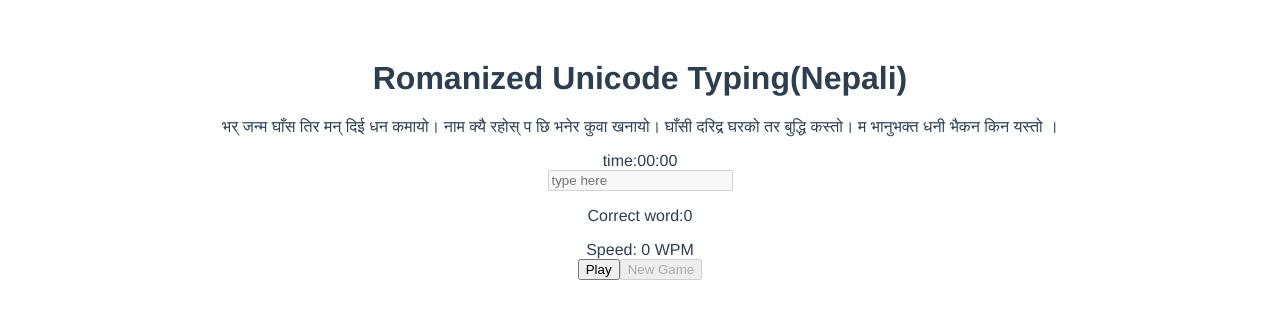
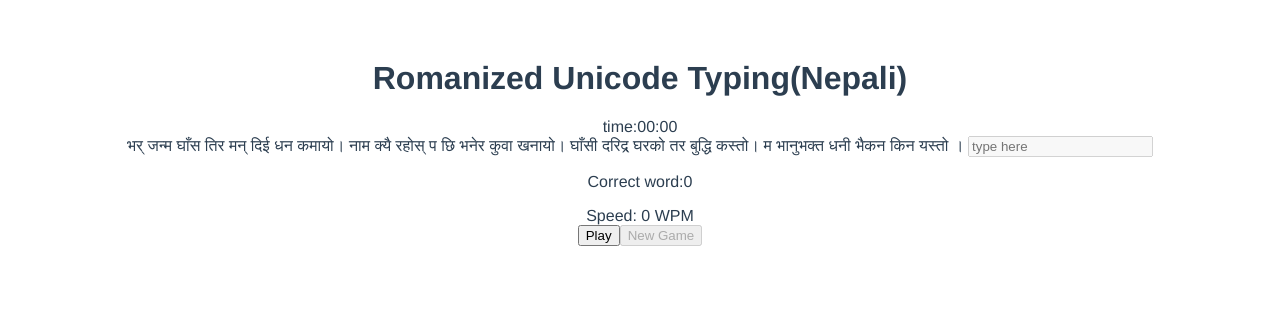
Before and after one commit to sachinbro/Romanized-Unicode-Typing-Nepali-, a Vue app: page / in a window 1280 px wide. Shown: the top 318 px of the page. Built offline with nearby package versions, Linux system fonts and the light colour scheme.

Commit message:
idk what i added

```diff
--- a/src/App.vue
+++ b/src/App.vue
@@ -1,10 +1,10 @@
 <template>
   <h1> Romanized Unicode Typing(Nepali)</h1>
+  <TheTime :isPlaying= "isPlaying" :gameFinished= "gameFinished" @current-time= "updateTime" @timeup= "gameOver" :isNewGame= "isNewGame" ref= "time"/>
   <Main @paragraph= "paragraphSelect" ref= "main"/>
-  <TheTime :isPlaying= "isPlaying" :gameFinished= "gameFinished" @current-time= "updateTime" @timeup= "gameOver" :isNewGame= "isNewGame" ref= "time"/>
   <TypingField  :isPlaying= "isPlaying"
   :autoFocus= "autoFocus" :currentTime= "currentTime" @game-over= "gameOver"
-  :isNewGame= "isNewGame" ref="typingfield"/>
+  :isNewGame= "isNewGame" @keypressed= "keypressed" ref="typingfield"/>
   <button @click= "play" :disabled= "false"> Play</button>
   <button @click= "loadNewGame" :disabled= "!newButton"> New Game</button>
 </template>
@@ -66,6 +66,9 @@ export default {
      this.$refs.typingfield.resetInput()
      this.$refs.time.resetTimer()
      this.$refs.main.random()
+   },
+   keypressed(event){
+
    }
  }
 }
--- a/src/components/main/Main.vue
+++ b/src/components/main/Main.vue
@@ -1,6 +1,8 @@
 <template>
 
-    <p>{{paragraphObject[randomValue].text}} </p>
+    <span v-for= "splitWord in splitWords">
+        {{splitWord}}
+    </span>
 
 </template>
 
@@ -10,6 +12,7 @@ export default {
     data(){
         return{
             randomValue: 0,
+            splitWords: [],
             paragraphObject: [
                 {
                     author: 'लक्ष्मीप्रसाद देवकोटा',
@@ -34,14 +37,20 @@ export default {
                 {
                     author: 'भैरव अर्याल',
                     article: 'जय भुडि' ,
-                    text: 'दोस्रो छ- घ्याम्पे भुडी । जो हाँडीघोप्टे भुँडीभन्दा अलि सानो भए पनि स्वभावमा भने प्रायः उस्तैउस्तै हुन्छ । तेस्रो हो-टाकनटुकन भुँडी । जसलाई नैवेद्य जुटाउन सत्रतिर दाह्रा ङिच्च्याई टाकनटुकन नगरी हुँदैन ',
+                    text: 'दोस्रो छ-घ्याम्पे भुडी । जो हाँडीघोप्टे भुँडीभन्दा अलि सानो भए पनि स्वभावमा भने प्रायः उस्तैउस्तै हुन्छ । तेस्रो हो-टाकनटुकन भुँडी । जसलाई नैवेद्य जुटाउन सत्रतिर दाह्रा ङिच्च्याई टाकनटुकन नगरी हुँदैन ',
                     difficulty: 'medium'},
                 {
                     author: 'भैरव अर्याल',
                     article: 'जय भुडि' ,
-                    text: ' हेरिल्याएको खण्डमा कृष्ण हुन् कि क्राइष्ट हुन्, बुद्ध हुन् कि कन्फ्युसियस हुन् सबै देवात्माहरु भुँडीबाट मर्त्यलोकमा अवरोहण गरेका हुन् । महर्षि हुन् कि मार्क्स हुन्, सन्त हुन् कि सार्त्र हुन्, सबै दार्शनिकहरु भुँडीमै निर्मित भएर देखा परेका हुन् ',
+                    text: 'हेरिल्याएको खण्डमा कृष्ण हुन् कि क्राइष्ट हुन्, बुद्ध हुन् कि कन्फ्युसियस हुन् सबै देवात्माहरु भुँडीबाट मर्त्यलोकमा अवरोहण गरेका हुन् । महर्षि हुन् कि मार्क्स हुन्, सन्त हुन् कि सार्त्र हुन्, सबै दार्शनिकहरु भुँडीमै निर्मित भएर देखा परेका हुन् ',
                     difficulty: 'hard',
                 },
+                {
+                    author: 'भैरव अर्याल',
+                    article: 'जय भुडि' ,
+                    text: "'तँ' को आदरार्थी 'तपाईँ' भएजस्तै 'म' को आदरार्थी 'मपाई' हुन्छ । त्यसैले सभ्य भाषामा 'तँ' को ठाउँ 'मपाई' ले नलिनु किन ?",
+                    difficulty: 'easy'
+                }
 
             ]
         }
@@ -49,13 +58,17 @@ export default {
     mounted(){
         this.randomValue =  Math.floor(Math.random() * this.paragraphObject.length)
         this.$emit('paragraph', this.paragraphObject[this.randomValue].text)
+        this.splitWords = this.paragraphObject[this.randomValue].text.split('')
 
     },
     methods:{
         random(){
             this.randomValue =  Math.floor(Math.random() * this.paragraphObject.length)
             this.$emit('paragraph', this.paragraphObject[this.randomValue].text)
-        }
+            this.splitWords = this.paragraphObject[this.randomValue].text.split('')
+            console.log("हम")
+        },
+
     },
 }
 </script>
--- a/src/components/main/TypingField.vue
+++ b/src/components/main/TypingField.vue
@@ -8,7 +8,7 @@
 <script>
 export default {
     props: ['isPlaying', 'autoFocus','currentTime', 'isNewGame'],
-    emits:['game-over'],
+    emits:['game-over','keypressed'],
     data(){
         return{
             index: 0,
@@ -26,7 +26,8 @@ export default {
      mounted() {
         this.splitParagraph = this.paragraph.split('')  //split paragraph into alphabets
         this.splitWord = this.paragraph.split(' ')      //splits the paragraph into words without space
-        this.$refs.input.addEventListener('keypress', (event) =>{
+        this.$refs.input.addEventListener('keydown', (event) =>{
+            this.$emit('keypressed', event.keyCode)
         })
 
     },
```
